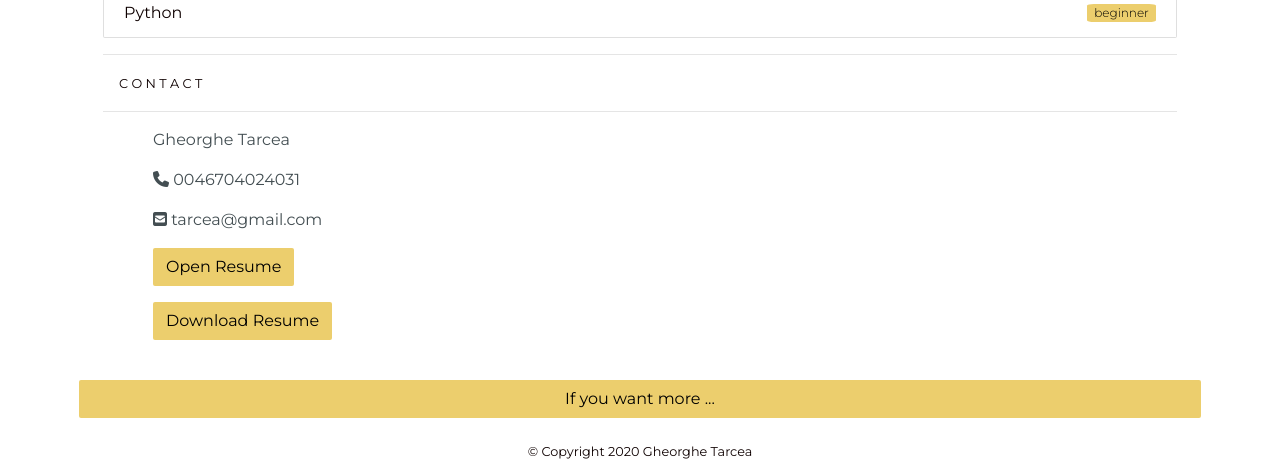
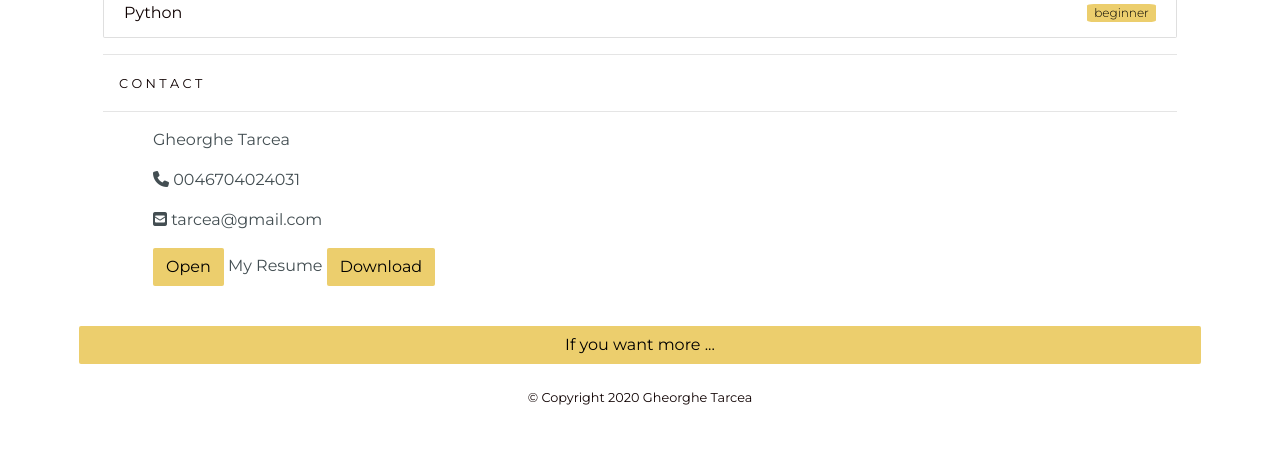
Before and after one commit to tarcea/rails-delivery, a Rails app: page / in a window 1280 px wide. Shown: the part 1211-1672 px from the top of the page. After the commit the page ends 1616 px from the top, so only its background shows below. Run offline with Rails 7, Linux system fonts and the light colour scheme; style sheets or scripts are compiled from the project's sources; some libraries are stand-ins or nearby versions.

Commit message:
open and download resume

```diff
--- a/app/views/pages/landing.html.erb
+++ b/app/views/pages/landing.html.erb
@@ -104,8 +104,8 @@
         <p>Gheorghe Tarcea</p>
         <p><i class="fas fa-phone"></i> 0046704024031 </p>
         <p><i class="fas fa-envelope-square"></i> tarcea@gmail.com </p>
-        <p><%= link_to 'Open Resume', 'G.Tarcea.pdf', open: 'G.Tarcea_resume.pdf', class: "btn"  %></p>
-        <p><%= link_to 'Download Resume', 'G.Tarcea.pdf', download: 'G.Tarcea_resume.pdf', class: "btn"  %></p>
+        <p><%= link_to 'Open', 'G.Tarcea.pdf', open: 'G.Tarcea_resume.pdf', class: "btn"  %> My Resume <%= link_to 'Download', 'G.Tarcea.pdf', download: 'G.Tarcea_resume.pdf', class: "btn"  %></p>
+
 
       </div>
 
```
